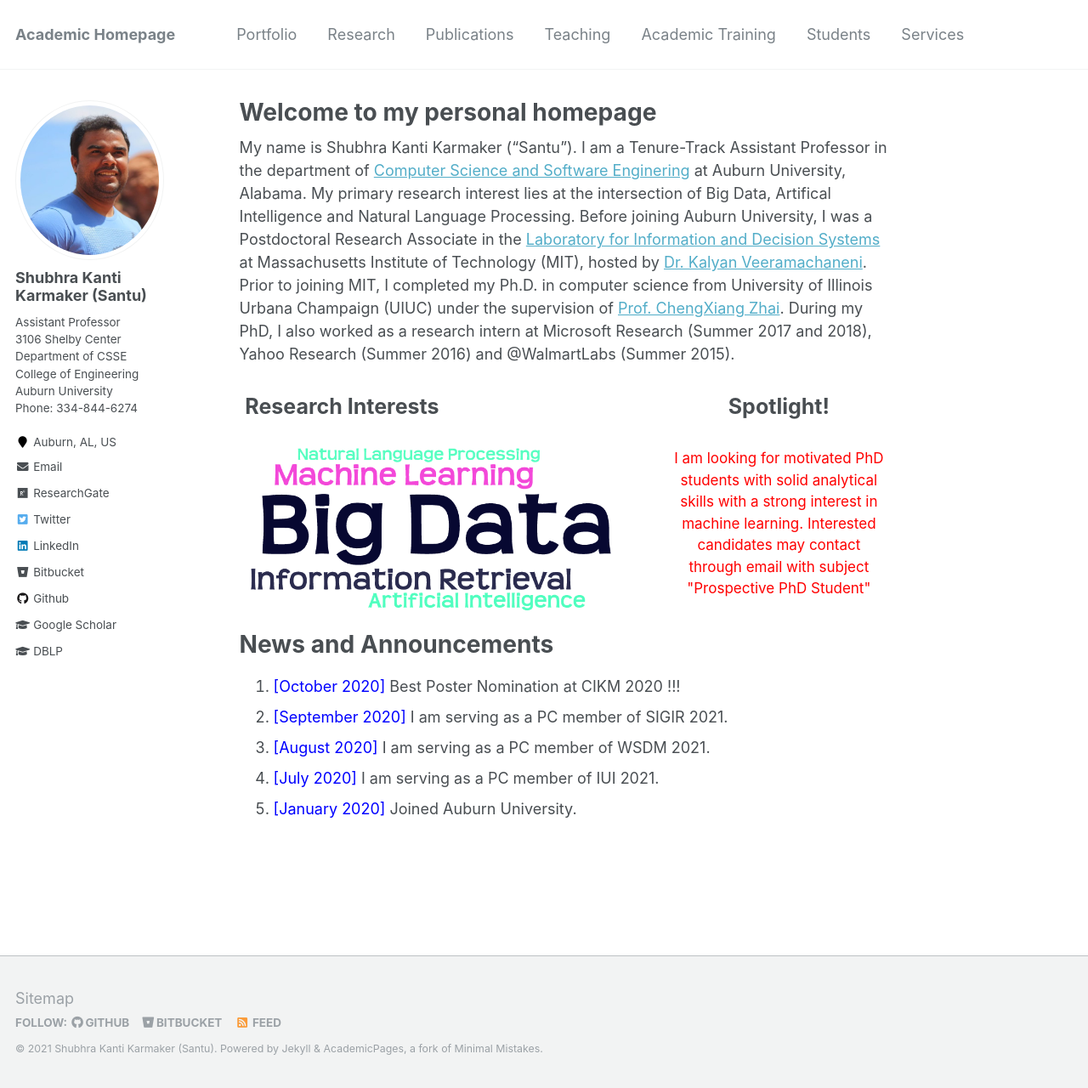
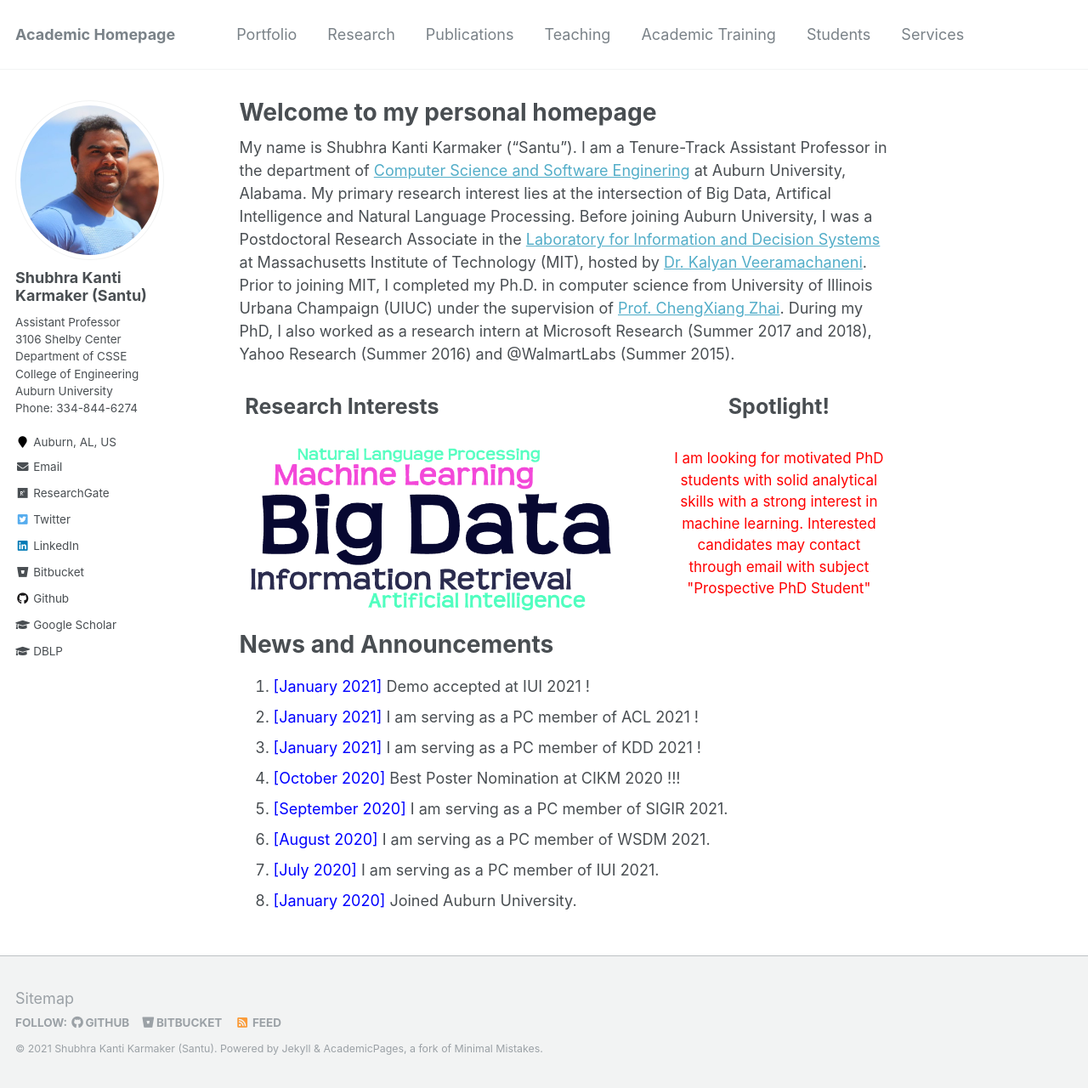
Before and after one commit to karmake2/karmake2.github.io, a Jekyll site: the page built from _pages/about.md, in a window 1280 px wide and 1280 px high. Shown: the whole window at 85% size. Built offline with Jekyll 4.4.1, drawn with Linux system fonts in a browser that asks for light colours.

Commit message:
Minor Issues Fixed

```diff
--- a/_pages/about.md
+++ b/_pages/about.md
@@ -25,6 +25,9 @@ My name is Shubhra Kanti Karmaker ("Santu"). I am a Tenure-Track Assistant Profe
 
 News and Announcements
 ======
+1. <span style="color:blue">[January 2021] </span>  Demo accepted at IUI 2021 !
+1. <span style="color:blue">[January 2021] </span>  I am serving as a PC member of ACL 2021 !
+1. <span style="color:blue">[January 2021] </span>  I am serving as a PC member of KDD 2021 !
 1. <span style="color:blue">[October 2020] </span>  Best Poster Nomination at CIKM 2020 !!!
 1. <span style="color:blue">[September 2020] </span>  I am serving as a PC member of SIGIR 2021.
 1. <span style="color:blue">[August 2020] </span>  I am serving as a PC member of WSDM 2021.
--- a/_pages/students.html
+++ b/_pages/students.html
@@ -12,7 +12,7 @@ author_profile: true
 				<font color="brown"><b>Ahmed Mostafa</b></font><br/>
 				PhD Student<br/>
 				[2020 - Current]<br/>
-				<a href="https://www.linkedin.com/in/ahmed-mostafa-a4993b102/" target="_blank">LinkedIN</a></span></td>
+				Profile: <a href="https://www.linkedin.com/in/ahmed-mostafa-a4993b102/" target="_blank">LinkedIN</a></span></td>
 
 		<td class="table__tablenospace" align='center'><img src='/images/students/Alex.png' style='height:200px;width:200px'><br/>
 			<span style="color:black">
```
Also changed, not shown: other parts of _pages/students.html (+1 -1 lines).
